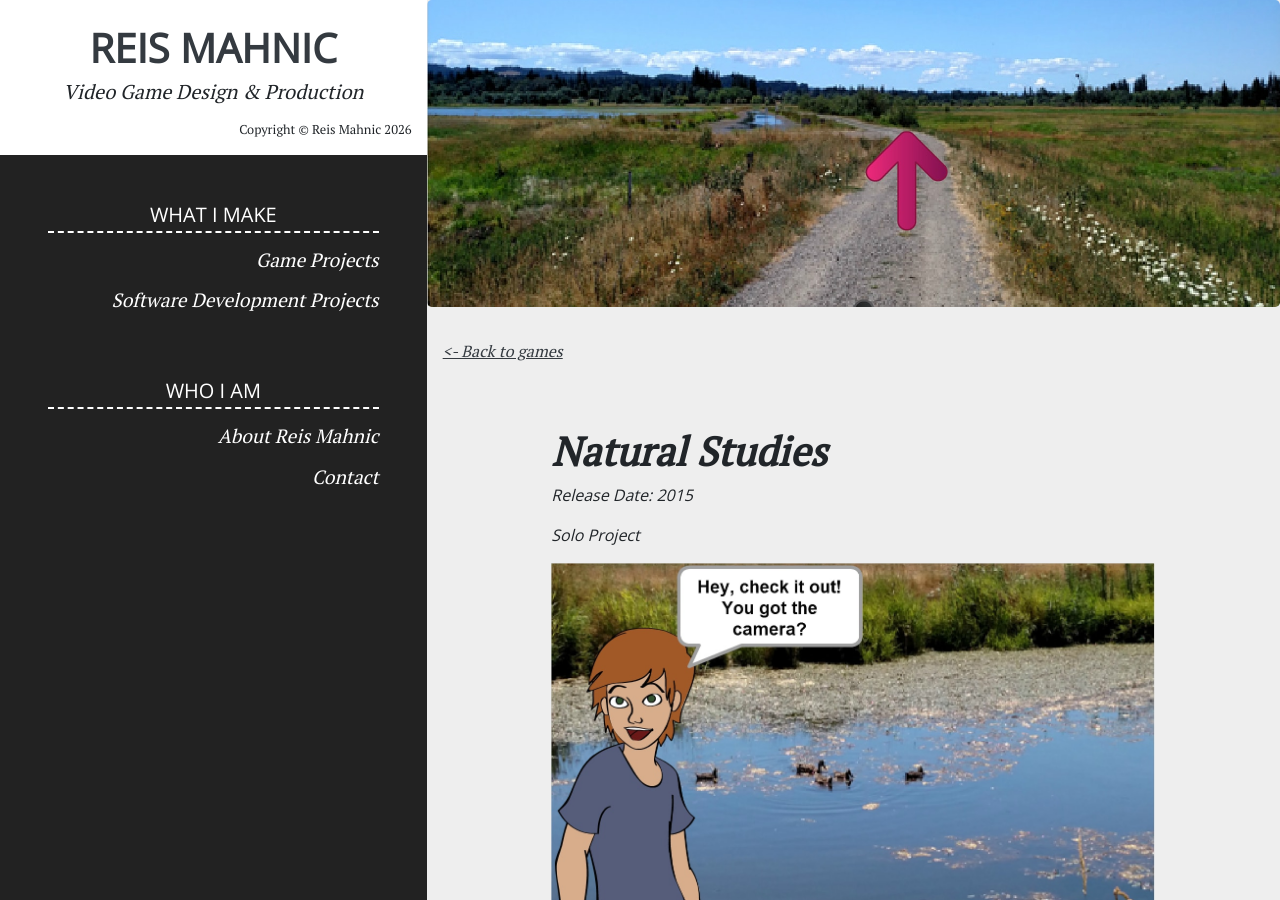
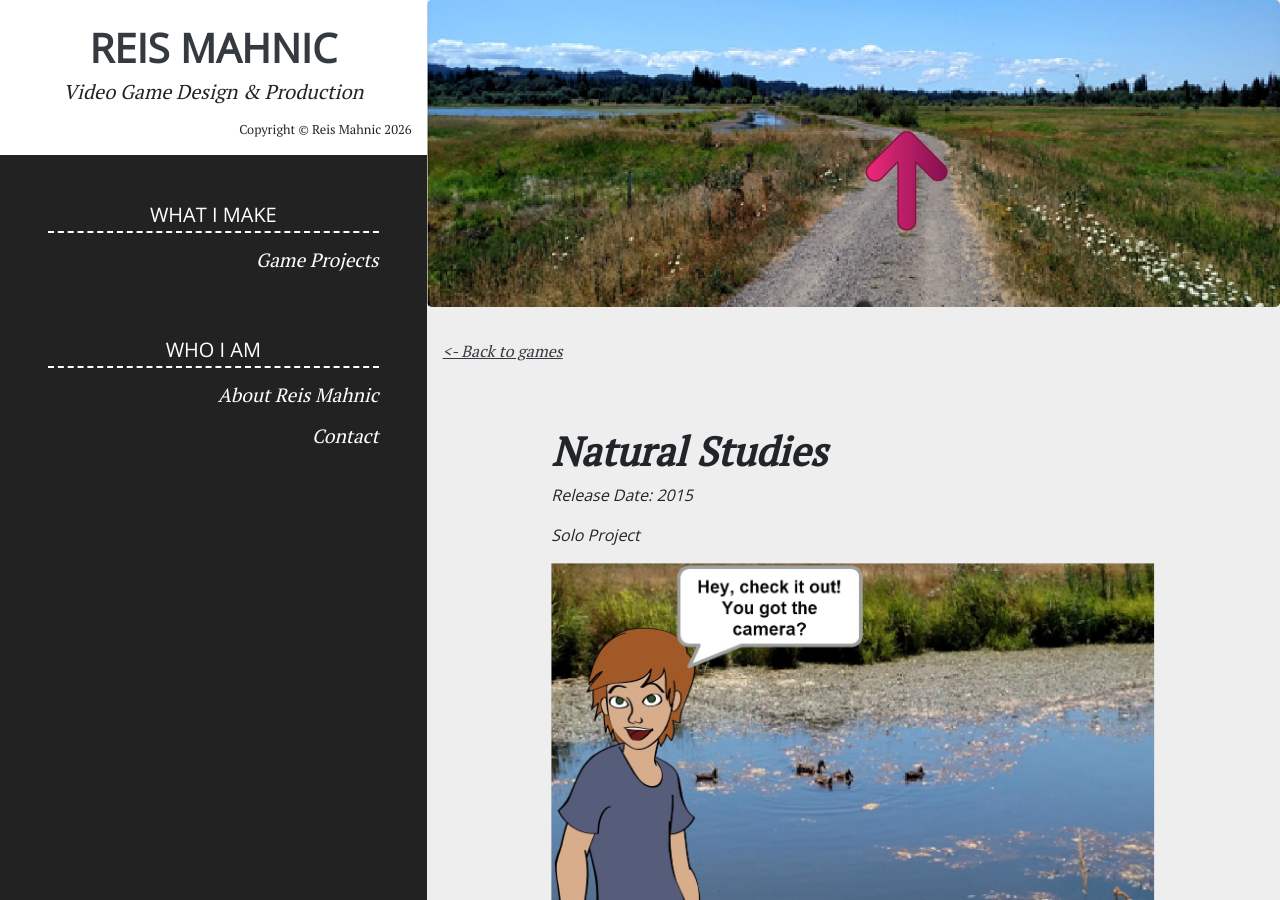
Before and after one commit to reismahnic/reis-mahnic, a Jekyll site: the page built from _games/natural-studies.md, in a window 1280 px wide and 900 px high. Built offline with Jekyll 4.4.1, drawn with Linux system fonts in a browser that asks for light colours.

Commit message:
Update navigation.yaml

```diff
--- a/_data/navigation.yaml
+++ b/_data/navigation.yaml
@@ -2,8 +2,6 @@
   nav_items:
     - title: 'Game Projects'
       link: '/#game-projects'
-    - title: 'Software Development Projects'
-      link: '/#software-development-projects'
 - headings: 'Who I Am'
   nav_items:
     - title: 'About Reis Mahnic'
```
